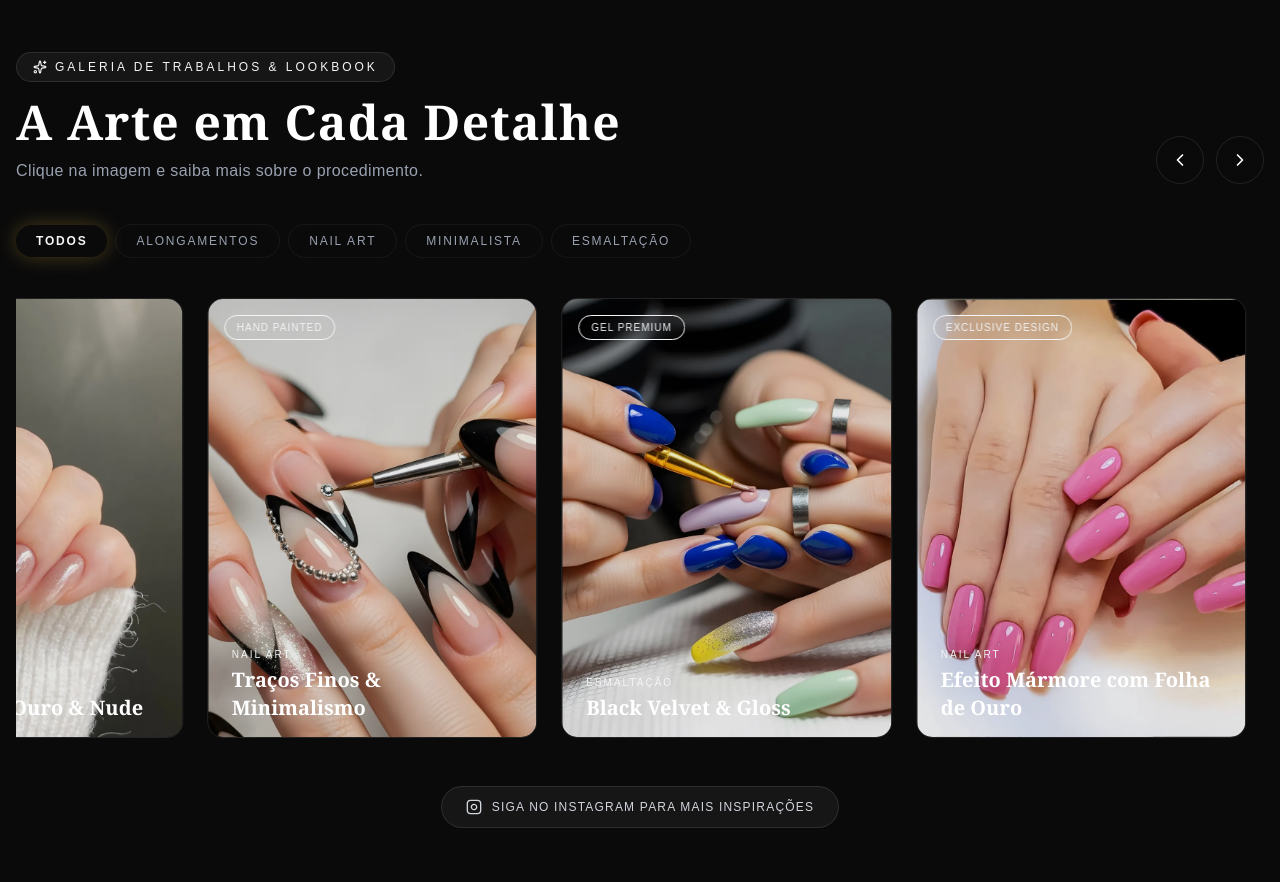
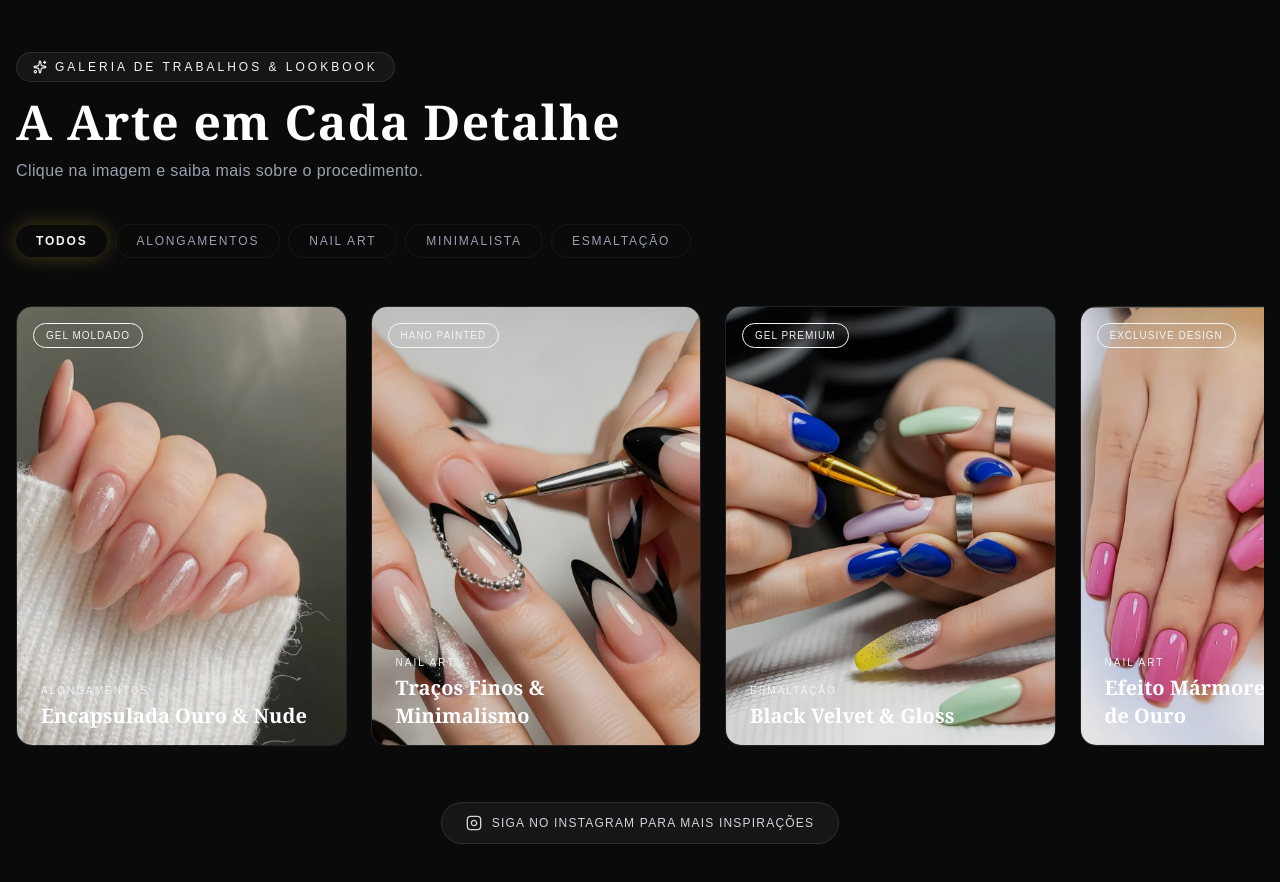
Before and after one commit to Lucds2/modelo-nail-design, a React (Vite) app: page / in a window 1280 px wide. Shown: the part 2500-3382 px from the top of the page. Built offline with nearby package versions, Linux system fonts and the light colour scheme; the HTML template or start-up script is replaced by a standard one.

Commit message:
alterando para css puro

```diff
--- a/src/App.css
+++ b/src/App.css
@@ -182,3 +182,22 @@
     border-right-color: var(--border);
   }
 }
+
+@keyframes marquee {
+  0% {
+    transform: translateX(0%);
+  }
+  100% {
+    transform: translateX(-33.333%);
+  }
+}
+
+.animate-marquee {
+  display: flex;
+  width: max-content;
+  animation: marquee 18s linear infinite;
+}
+
+.animation-paused {
+  animation-play-state: paused !important;
+}
--- a/src/components/Gallery.jsx
+++ b/src/components/Gallery.jsx
@@ -1,6 +1,6 @@
-import { useState, useRef } from 'react';
+import { useState } from 'react';
 import { motion, AnimatePresence } from 'framer-motion';
-import { Sparkles, ChevronLeft, ChevronRight, Maximize2, X } from 'lucide-react';
+import { Sparkles, Maximize2, X } from 'lucide-react';
 
 const categories = ["Todos", "Alongamentos", "Nail Art", "Minimalista", "Esmaltação"];
 
@@ -52,21 +52,14 @@ const galleryItems = [
 export const Gallery = () => {
   const [activeCategory, setActiveCategory] = useState("Todos");
   const [selectedImage, setSelectedImage] = useState(null);
-  const [isHovered, setIsHovered] = useState(false);
-  const scrollContainerRef = useRef(null);
+  const [isPaused, setIsPaused] = useState(false);
 
   const filteredItems = activeCategory === "Todos"
     ? galleryItems
     : galleryItems.filter(item => item.category === activeCategory);
 
-  const duplicatedItems = [...filteredItems, ...filteredItems];
-
-  const handleScroll = (direction) => {
-    if (scrollContainerRef.current) {
-      const scrollAmount = direction === 'left' ? -300 : 300;
-      scrollContainerRef.current.scrollBy({ left: scrollAmount, behavior: 'smooth' });
-    }
-  };
+  // Triplicamos os itens para garantir largura suficiente e loop infinito sem saltos
+  const infiniteItems = [...filteredItems, ...filteredItems, ...filteredItems];
 
   return (
     <section id="portfolio" className="py-16 sm:py-24 px-4 bg-aura-black relative z-10 overflow-hidden border-t border-white/5">
@@ -101,24 +94,6 @@ export const Gallery = () => {
               Clique na imagem e saiba mais sobre o procedimento.
             </p>
           </div>
-
-          {/* Controles do Carrossel */}
-          <div className="hidden sm:flex items-center gap-3">
-            <button
-              onClick={() => handleScroll('left')}
-              aria-label="Anterior"
-              className="w-12 h-12 rounded-full border border-white/10 bg-aura-card/60 backdrop-blur-md flex items-center justify-center text-white hover:border-aura-gold hover:text-aura-gold transition-all duration-300 cursor-pointer"
-            >
-              <ChevronLeft className="w-5 h-5" />
-            </button>
-            <button
-              onClick={() => handleScroll('right')}
-              aria-label="Próximo"
-              className="w-12 h-12 rounded-full border border-white/10 bg-aura-card/60 backdrop-blur-md flex items-center justify-center text-white hover:border-aura-gold hover:text-aura-gold transition-all duration-300 cursor-pointer"
-            >
-              <ChevronRight className="w-5 h-5" />
-            </button>
-          </div>
         </div>
 
         {/* Filtros de Categoria */}
@@ -138,30 +113,16 @@ export const Gallery = () => {
           ))}
         </div>
 
-        {/* Carrossel Infinito com Deslize Contínuo e Responsivo */}
+        {/* Carrossel Infinito com Animação CSS Contínua */}
         <div
-          className="relative w-full overflow-hidden py-2"
-          onMouseEnter={() => setIsHovered(true)}
-          onMouseLeave={() => setIsHovered(false)}
-          onTouchStart={() => setIsHovered(true)}
-          onTouchEnd={() => setIsHovered(false)}
+          className="relative w-full overflow-hidden py-4"
+          onMouseEnter={() => setIsPaused(true)}
+          onMouseLeave={() => setIsPaused(false)}
+          onTouchStart={() => setIsPaused(true)}
+          onTouchEnd={() => setIsPaused(false)}
         >
-          <motion.div
-            ref={scrollContainerRef}
-            className="flex items-center gap-4 sm:gap-6 cursor-grab active:cursor-grabbing"
-            animate={{
-              x: isHovered || selectedImage ? "0%" : ["0%", "-50%"],
-            }}
-            transition={{
-              x: {
-                repeat: Infinity,
-                repeatType: "loop",
-                duration: window.innerWidth < 640 ? 8 : 25,
-                ease: "linear",
-              },
-            }}
-          >
-            {duplicatedItems.map((item, index) => (
+          <div className={`flex items-center gap-4 sm:gap-6 w-max animate-marquee ${isPaused ? 'animation-paused' : ''}`}>
+            {infiniteItems.map((item, index) => (
               <div
                 key={`${item.id}-${index}`}
                 onClick={() => setSelectedImage(item)}
@@ -200,7 +161,7 @@ export const Gallery = () => {
                 </div>
               </div>
             ))}
-          </motion.div>
+          </div>
         </div>
 
         {/* Chamada para o Instagram */}
@@ -271,12 +232,12 @@ export const Gallery = () => {
                 </div>
 
                 <a
-                  href={`https://wa.me/5541999999999?text=${encodeURIComponent(`Olá! Vi o trabalho "${selectedImage.title}" no portfólio e gostaria de agendar um horário parecido.`)}`}
+                  href="https://wa.me/5541984000638?text=Olá!%20Gostaria%20de%20agendar%20um%20horário."
                   target="_blank"
                   rel="noopener noreferrer"
                   className="w-full mt-6 py-3 px-4 rounded-xl bg-aura-gold text-aura-black text-xs uppercase tracking-widest font-semibold flex items-center justify-center gap-2 hover:bg-white transition-colors duration-300"
                 >
-                  Agendar Estilo Semelhante
+                  Agendar Procedimento
                 </a>
               </div>
             </motion.div>
```
